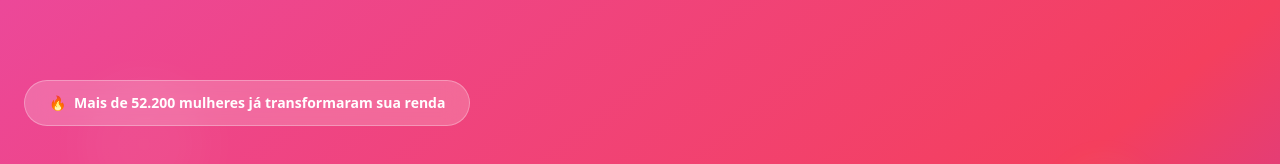
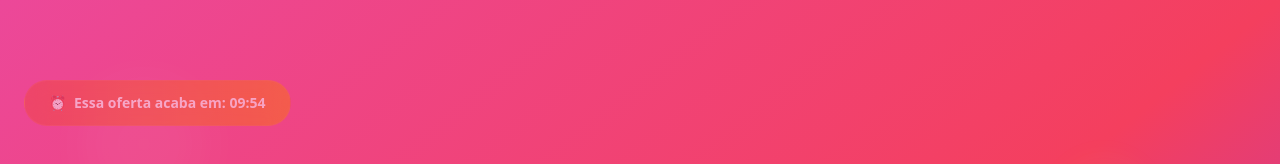
Before and after one commit to 95lucassdaniell/kit-empreendedora-reloaded, a React (Vite) app: page / in a window 1280 px wide. Shown: the top 164 px of the page. Built offline with nearby package versions, Linux system fonts and the light colour scheme.

Commit message:
Refactor: Update hero text
Replaces the text in the hero section with a 10-minute countdown timer.

```diff
--- a/src/components/Hero.tsx
+++ b/src/components/Hero.tsx
@@ -1,10 +1,28 @@
 
-import React, { useEffect } from 'react';
+import React, { useEffect, useState } from 'react';
 import { Button } from '@/components/ui/button';
 
 const Hero = () => {
+  const [timeLeft, setTimeLeft] = useState(600); // 10 minutos em segundos
+
   const scrollToPricing = () => {
     document.getElementById('pricing')?.scrollIntoView({ behavior: 'smooth' });
+  };
+
+  useEffect(() => {
+    if (timeLeft <= 0) return;
+
+    const timer = setInterval(() => {
+      setTimeLeft(prev => prev - 1);
+    }, 1000);
+
+    return () => clearInterval(timer);
+  }, [timeLeft]);
+
+  const formatTime = (seconds: number) => {
+    const minutes = Math.floor(seconds / 60);
+    const remainingSeconds = seconds % 60;
+    return `${minutes.toString().padStart(2, '0')}:${remainingSeconds.toString().padStart(2, '0')}`;
   };
 
   useEffect(() => {
@@ -43,10 +61,12 @@ const Hero = () => {
           <div className="flex flex-col lg:grid lg:grid-cols-2 gap-8 lg:gap-12 items-center min-h-[80vh]">
             {/* Text Content - Always first on mobile */}
             <div className="text-center lg:text-left space-y-6 sm:space-y-8 order-1">
-              {/* Badge */}
-              <div className="inline-flex items-center gap-2 bg-white/20 backdrop-blur-md rounded-full px-4 sm:px-6 py-2 sm:py-3 text-xs sm:text-sm font-semibold border border-white/30">
-                <span className="text-yellow-300">🔥</span>
-                <span className="text-center sm:text-left">Mais de 52.200 mulheres já transformaram sua renda</span>
+              {/* Badge com Cronômetro */}
+              <div className="inline-flex items-center gap-2 bg-gradient-to-r from-red-500 to-orange-500 backdrop-blur-md rounded-full px-4 sm:px-6 py-2 sm:py-3 text-xs sm:text-sm font-semibold border border-red-400/30 animate-pulse">
+                <span className="text-yellow-300">⏰</span>
+                <span className="text-center sm:text-left">
+                  Essa oferta acaba em: {timeLeft > 0 ? formatTime(timeLeft) : '00:00'}
+                </span>
               </div>
 
               {/* Main Headline - Mobile optimized sizes */}
```
